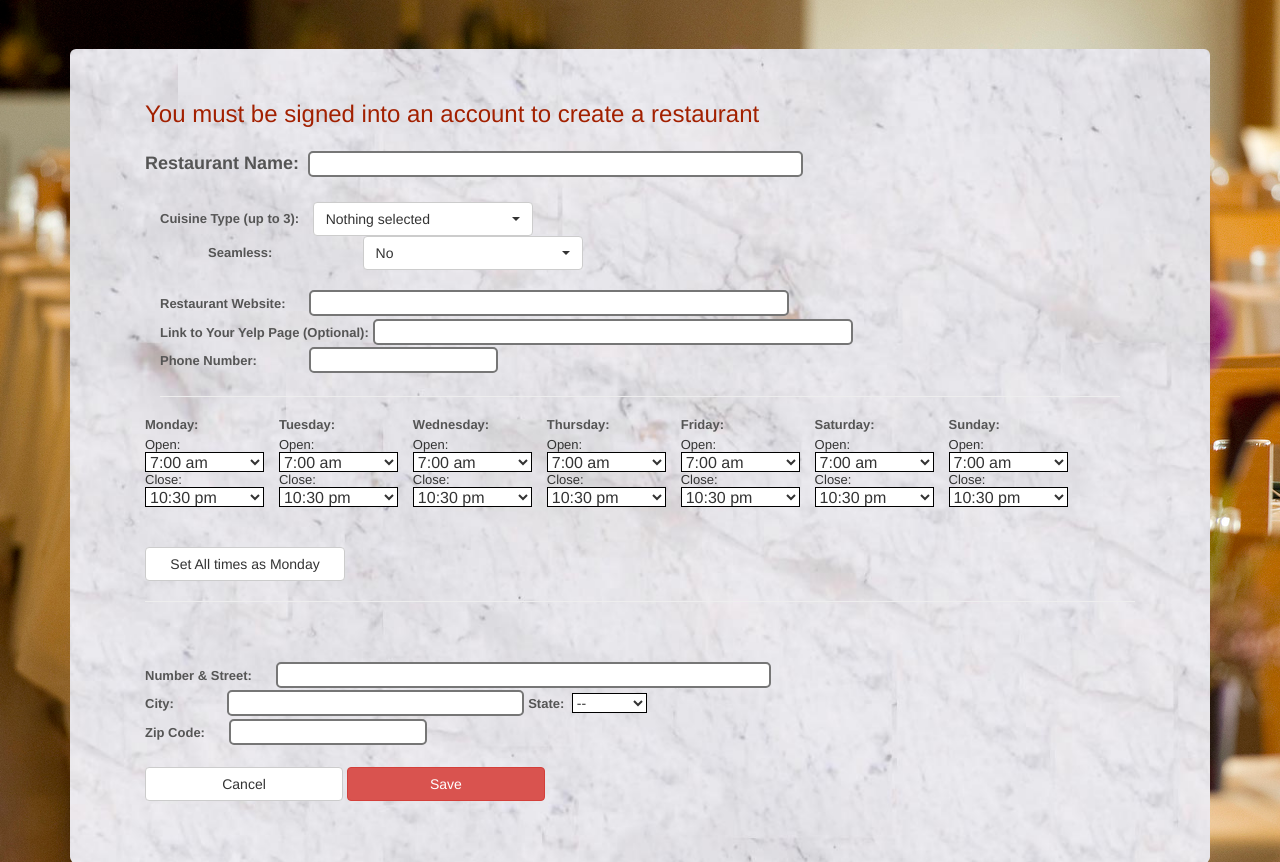
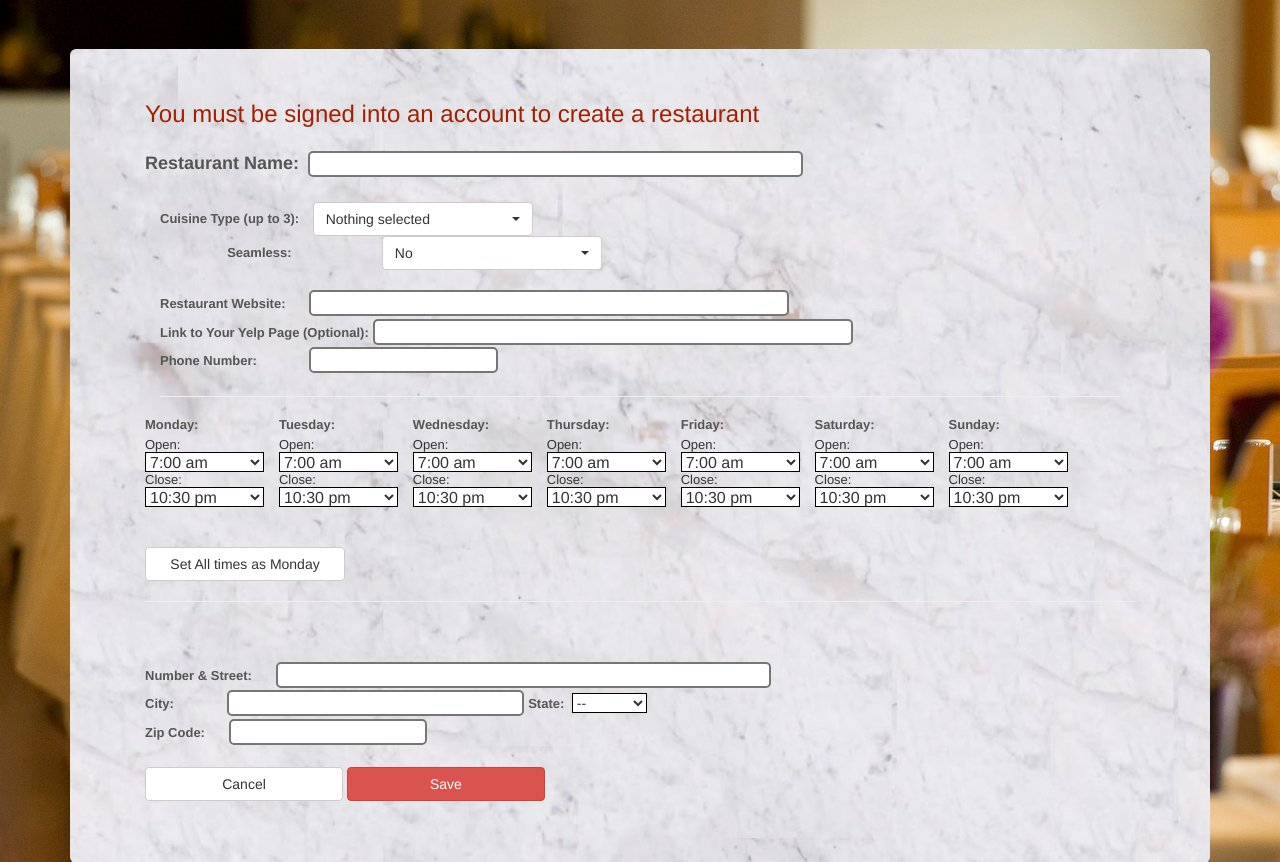
Before and after one commit to ccweaver/NutriApp, a Django app: page /add_restaurant/ in a window 1280 px wide. Shown: the part 51-913 px from the top of the page. Run offline with Django 3.2, Linux system fonts and the light colour scheme; some libraries are stand-ins or nearby versions.

Commit message:
Update add_rest.html

```diff
--- a/nutri/nutri/templates/add_rest.html
+++ b/nutri/nutri/templates/add_rest.html
@@ -296,7 +296,7 @@ $(window).load(function(){
 
 
         <br>
-        <label style="color: #555; padding-right:9%; margin-left:5%">
+        <label style="color: #555; padding-right:9%; margin-left:7%">
         <font size="2">Seamless:
                 </font></label>
         <select id="seamless" name="seamless" class="selectpicker" onchange="seamChange()">
```
